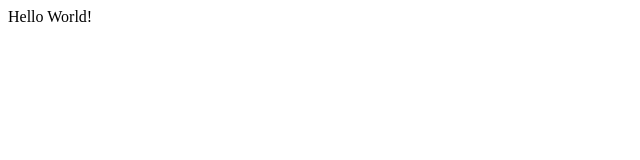
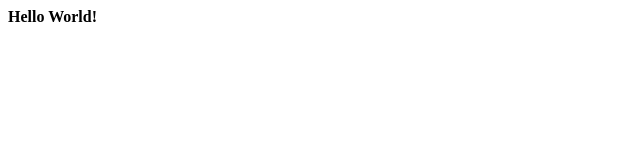
Before and after one commit to ShavlinskaiaPolina/Shavlinskaia-Polina, a plain HTML site: page index.html in a window 1280 px wide. Shown: the full height of the page, 0-640 px from the left. Drawn offline with Linux system fonts and the light colour scheme.

Commit message:
Сделал жирным Hello World!

```diff
--- a/index.html
+++ b/index.html
@@ -1,6 +1,6 @@
 <!DOCTYPE html>
 <html>
     <body>
-    Hello World!
+    <b>Hello World!</b>
     </body>
 </html>
```
